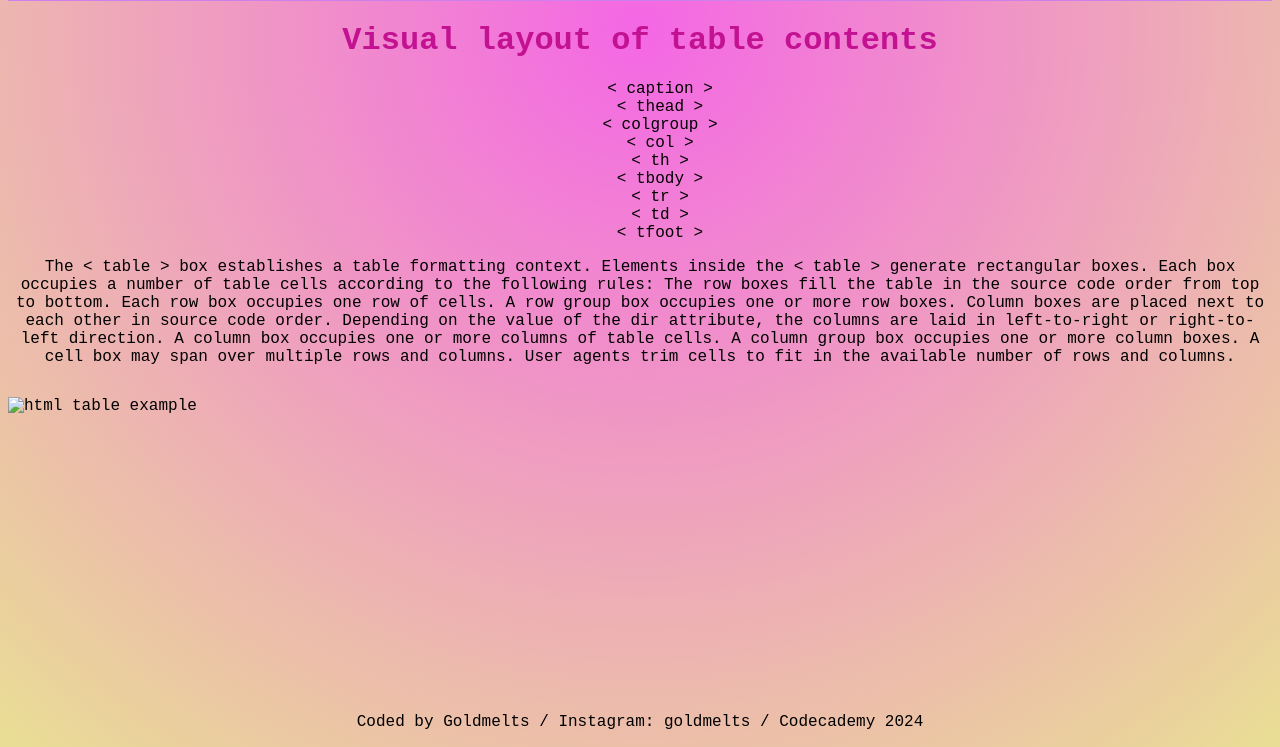
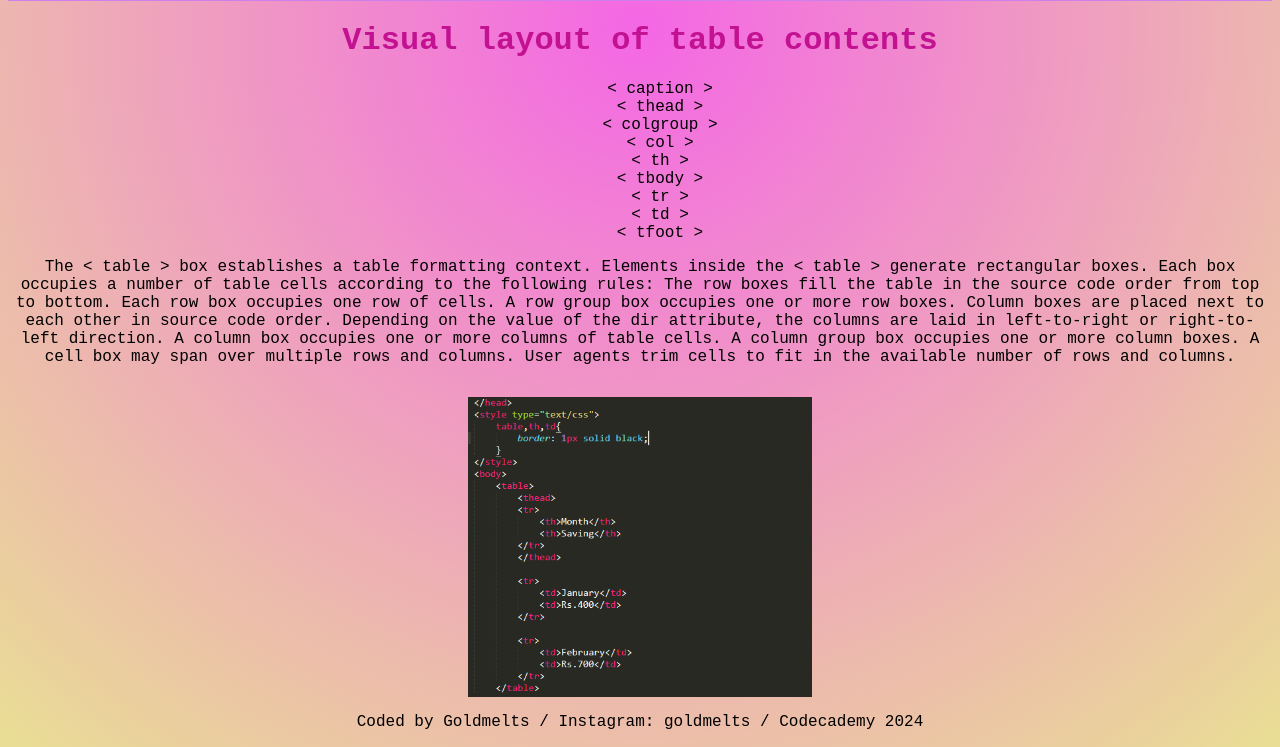
Before and after one commit to LauraEmilia33/htmltablecheatsheet, a plain HTML site: page index.html in a window 1280 px wide. Shown: the part 690-1437 px from the top of the page. Drawn offline with Linux system fonts and the light colour scheme.

Commit message:
Update index.html

```diff
--- a/index.html
+++ b/index.html
@@ -133,7 +133,7 @@
       over multiple rows and columns. User agents trim cells to fit in the
       available number of rows and columns.
     </p>
-    <img src="./css/resources/tablehtmlexample.png" alt="html table example" />
+    <img src="./tablehtmlexample.png" alt="html table example" />
     <footer>
       <p>Coded by Goldmelts / Instagram: goldmelts / Codecademy 2024</p>
     </footer>
```
